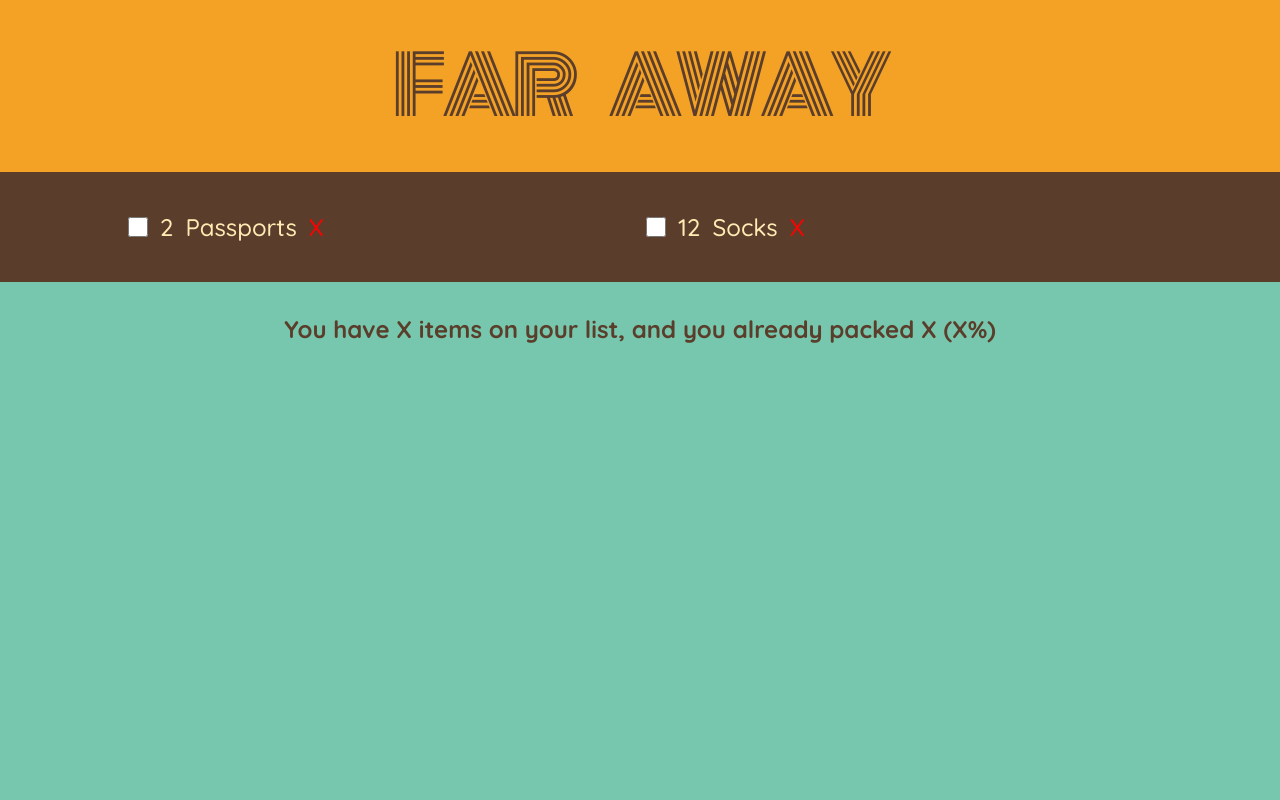
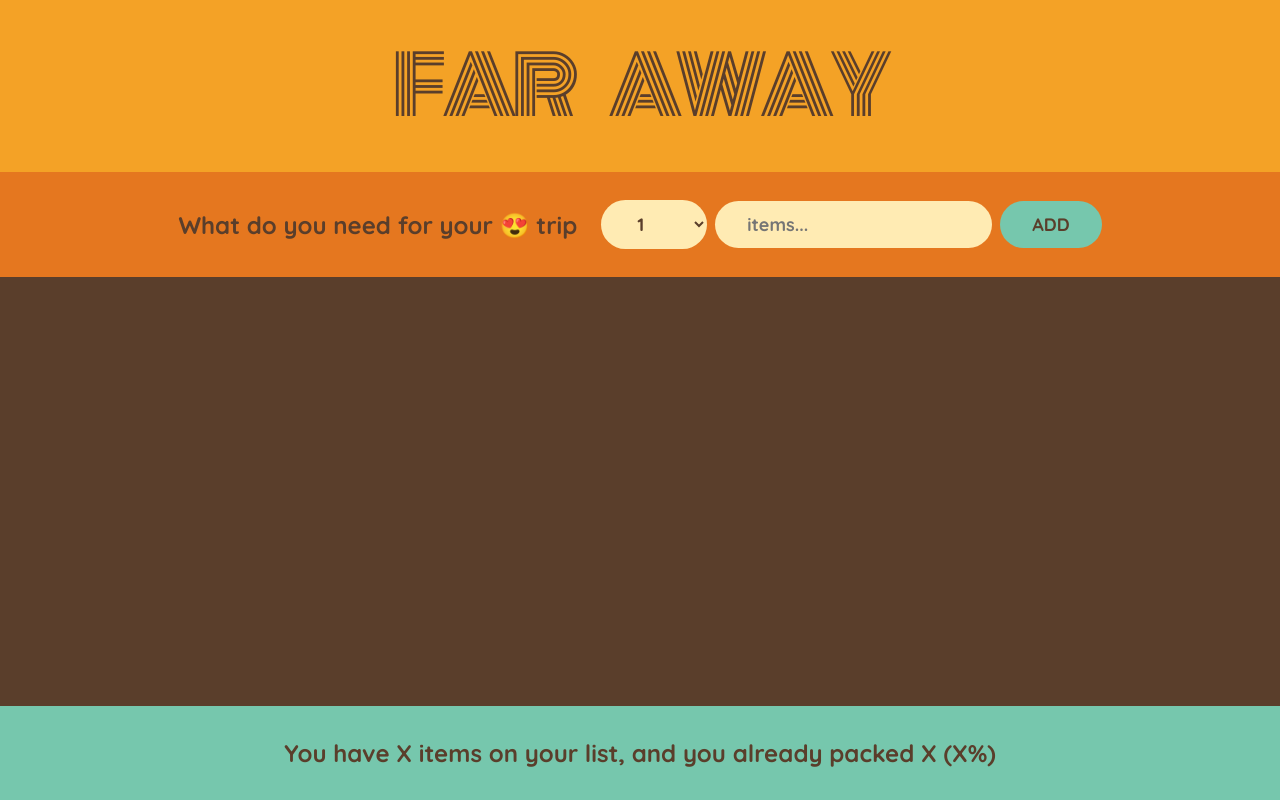
Before and after one commit to KhurshidSunny/far-away, a React (Create React App) app: page / in a window 1280 px wide. Built offline with nearby package versions, Linux system fonts and the light colour scheme.

Commit message:
up lift the items state to share it with all form and pakingList

```diff
--- a/src/App.js
+++ b/src/App.js
@@ -6,11 +6,17 @@ let initialItems = [
 ];
 
 export default function App() {
+  const [items, setItems] = useState([]);
+
+  function handleAddItem(item) {
+    setItems((items) => [...items, item]);
+  }
+
   return (
     <div className="app">
       <Logo />
-      <Form />
-      <PackingList />
+      <Form onAddItem={handleAddItem} />
+      <PackingList items={items} />
       <Stats />
     </div>
   );
@@ -20,44 +26,52 @@ function Logo() {
   return <h1>FAR AWAY</h1>;
 }
 
-function Form() {
+function Form({ onAddItem }) {
   const [description, setDescription] = useState("");
   const [quantity, setQuantity] = useState(1);
 
-  if (!description) return;
   function handleSubmit(e) {
     e.preventDefault();
+
+    if (!description) return;
+
     const newItem = {
       id: Date.now(),
       description,
       quantity,
       packed: false,
     };
-    console.log(newItem);
+    onAddItem(newItem);
+
+    setDescription("");
+    setQuantity(1);
   }
   return (
     <form className="add-form" onSubmit={handleSubmit}>
       <h3>What do you need for your 😍 trip</h3>
       <select value={quantity} onChange={(e) => setQuantity(e.target.value)}>
-        {Array.from({ length: 20 }, (_, i) => i + 1).map((_, i) => (
-          <option>{i}</option>
+        {Array.from({ length: 20 }, (_, i) => i + 1).map((num) => (
+          <option value={num} key={num}>
+            {num}
+          </option>
         ))}
       </select>
       <input
         type="text"
         value={description}
         onChange={(e) => setDescription(e.target.value)}
+        placeholder="items..."
       />
       <button>ADD</button>
     </form>
   );
 }
 
-function PackingList() {
+function PackingList({ items }) {
   return (
     <div className="list">
       <ul>
-        {initialItems.map((item) => (
+        {items.map((item) => (
           <Item item={item} key={item.id} />
         ))}
       </ul>
```
